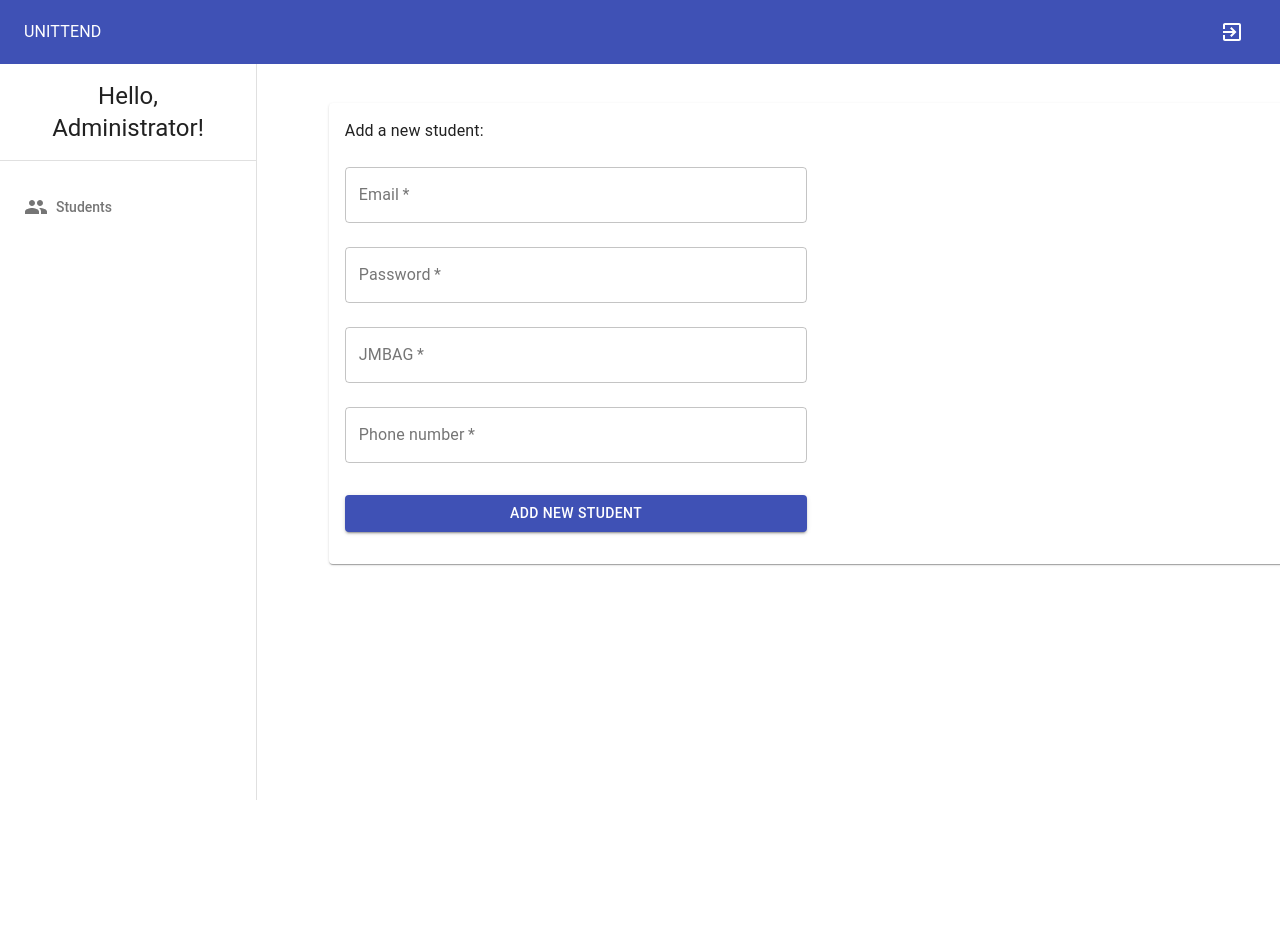
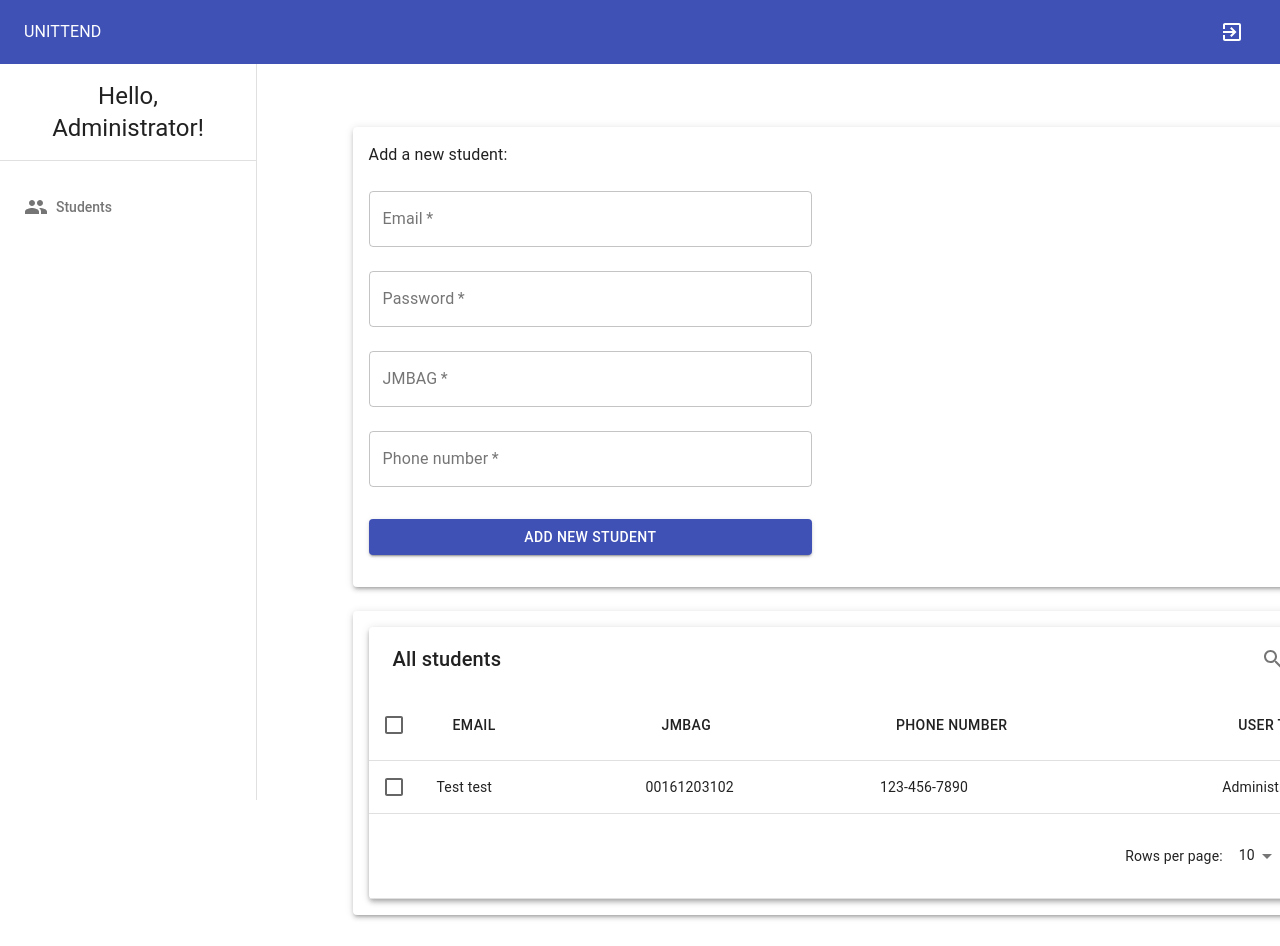
Before and after one commit to fobos531/AIR2004, a React (Create React App) app in the folder web/: page / in a window 1280 px wide. Shown: the top 946 px of the page. Before the commit the page ends 800 px from the top, so only its background shows below. Built offline with nearby package versions, Linux system fonts and the light colour scheme.

Commit message:
initial layout for all students table

```diff
--- a/web/package.json
+++ b/web/package.json
@@ -11,6 +11,7 @@
     "axios": "^0.21.0",
     "clsx": "^1.1.1",
     "formik": "^2.2.1",
+    "mui-datatables": "^3.7.1",
     "react": "^16.13.1",
     "react-dom": "^16.13.1",
     "react-router-dom": "^5.2.0",
--- /dev/null
+++ b/web/src/layout/StudentsView/components/StudentsDataTable.js
@@ -0,0 +1,24 @@
+import React from "react";
+import MUIDataTable from "mui-datatables";
+
+const columns = ["Email", "JMBAG", "Phone number", "User type"];
+const data = [["Test test", "00161203102", "123-456-7890", "Administrator"]];
+
+const options = {
+  filterType: "checkbox",
+};
+
+const StudentsDataTable = () => {
+  return (
+    <>
+      <MUIDataTable
+        title={"All students"}
+        data={data}
+        columns={columns}
+        options={options}
+      />
+    </>
+  );
+};
+
+export default StudentsDataTable;
--- a/web/src/layout/StudentsView/index.js
+++ b/web/src/layout/StudentsView/index.js
@@ -6,6 +6,7 @@ import { makeStyles } from "@material-ui/core/styles";
 
 import clsx from "clsx";
 import NewStudentForm from "./components/NewStudentForm";
+import StudentsDataTable from "./components/StudentsDataTable";
 
 const useStyles = makeStyles((theme) => ({
   paper: {
@@ -19,6 +20,7 @@ const useStyles = makeStyles((theme) => ({
   },
   Paper: {
     height: "fit-content",
+    margin: "2%",
   },
   submit: {
     margin: theme.spacing(3, 0, 2),
@@ -37,9 +39,18 @@ const StudentsView = () => {
     <>
       <Grid container className={classes.container}>
         <Grid item>
-          <Paper className={`${fixedHeightPaper} ${classes.Paper}`}>
+          <Paper
+            className={`${fixedHeightPaper} ${classes.Paper}`}
+            elevation={3}
+          >
             <Typography>Add a new student:</Typography>
             <NewStudentForm />
+          </Paper>
+          <Paper
+            className={`${fixedHeightPaper} ${classes.Paper}`}
+            elevation={3}
+          >
+            <StudentsDataTable />
           </Paper>
         </Grid>
       </Grid>
```
Also changed, not shown: 1 other file (tests, documents, lock files or other folders).
